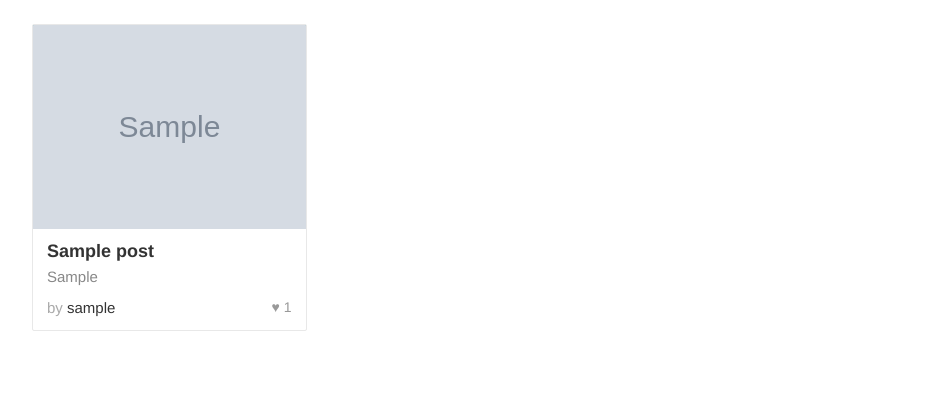
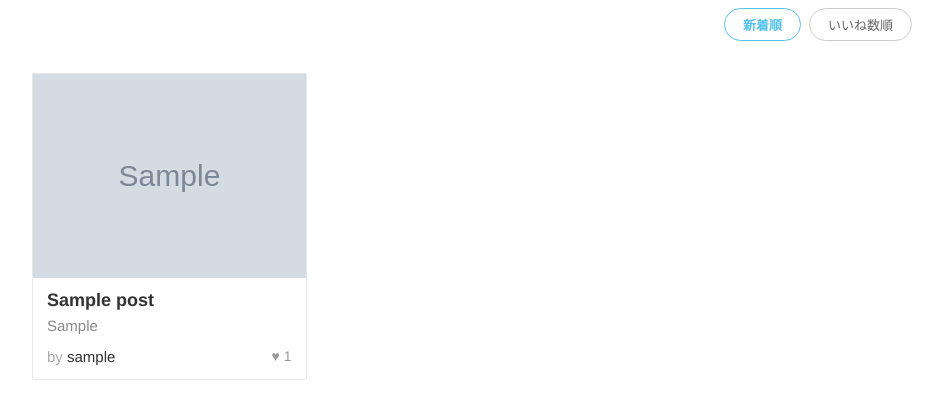
Before and after one commit to ishiitsubasa/protospace-a, a Django app: page / in a window 1280 px wide. Shown: the part 60-480 px from the top of the page, without its empty margins (168-1111 px from the left). Run offline with Django 5.2, Linux system fonts and the light colour scheme; tables that the repository leaves empty hold one stand-in row (values such as "Sample post"); grey boxes marked "Sample" are stand-in pictures.

Commit message:
いいね数で並べ替え機能

```diff
--- a/posts/views.py
+++ b/posts/views.py
@@ -2,6 +2,10 @@ from django.shortcuts import render, redirect, get_object_or_404
 from django.views.generic import CreateView, UpdateView, ListView, DetailView, DeleteView
 from django.urls import reverse_lazy
 from .models import Post, Like
+from django.db import models
+from django.db.models import Count, Q
+from django.utils import timezone
+from datetime import timedelta
 from django.views.generic.edit import FormMixin
 from comments.forms import CommentForm
 from comments.models import Comment
@@ -16,15 +20,38 @@ class IndexView(ListView):
   model = Post
   template_name = 'posts/index.html'
   context_object_name = 'posts'
-  ordering = '-created_at'
+
+  def get_queryset(self):
+    sort = self.request.GET.get('sort', 'new')
+    qs = Post.objects.all()
+    if sort == 'likes':
+      qs = qs.annotate(like_count=models.Count('likes')).order_by('-like_count', '-created_at')
+    else:
+      qs = qs.order_by('-created_at')
+    return qs
 
   def get_context_data(self, **kwargs):
     context = super().get_context_data(**kwargs)
+    sort = self.request.GET.get('sort', 'new')
+    context['current_sort'] = sort
     if self.request.user.is_authenticated:
       liked_ids = set(Like.objects.filter(user=self.request.user).values_list('post_id', flat=True))
       context['liked_post_ids'] = liked_ids
     else:
       context['liked_post_ids'] = set()
+    if sort == 'new':
+      two_weeks_ago = timezone.now() - timedelta(weeks=2)
+      trending = (
+        Post.objects
+        .annotate(recent_likes=Count('likes', filter=Q(likes__created_at__gte=two_weeks_ago)))
+        .filter(recent_likes__gt=0)
+        .order_by('-recent_likes', '-created_at')[:3]
+      )
+      context['trending_posts'] = list(trending)
+      context['trending_ids'] = {p.pk for p in context['trending_posts']}
+    else:
+      context['trending_posts'] = []
+      context['trending_ids'] = set()
     return context
 
 class PostDetailView(DetailView):
--- a/static/css/style.css
+++ b/static/css/style.css
@@ -572,3 +572,68 @@ footer p {
   font-size: 21px;
   gap: 6px;
 }
+
+/* Subheader bar */
+.subheader-bar-wrap {
+  background-color: #fff;
+}
+
+.subheader-bar {
+  display: flex;
+  align-items: center;
+  justify-content: space-between;
+  max-width: 960px;
+  margin: 0 auto;
+  padding: 8px 40px;
+}
+
+.subheader-bar .greeting {
+  margin: 0;
+  padding: 0;
+}
+
+/* Sort bar */
+.sort-bar {
+  display: flex;
+  gap: 8px;
+}
+
+.sort-btn {
+  padding: 6px 18px;
+  border: 1.5px solid #ccc;
+  border-radius: 20px;
+  font-size: 13px;
+  color: #666;
+  text-decoration: none;
+  transition: border-color 0.2s, color 0.2s;
+}
+
+.sort-btn:hover {
+  border-color: #57C3E9;
+  color: #57C3E9;
+}
+
+.sort-btn--active {
+  border-color: #57C3E9;
+  color: #57C3E9;
+  font-weight: bold;
+}
+
+/* Trending section */
+.trending-section {
+  padding: 24px 24px 0;
+  max-width: 960px;
+  margin: 0 auto;
+}
+
+.trending-section__title {
+  font-size: 15px;
+  font-weight: bold;
+  color: #333;
+  margin-bottom: 12px;
+  letter-spacing: 0.03em;
+}
+
+.trending-section + .contents {
+  margin-top: 32px;
+}
--- a/templates/base.html
+++ b/templates/base.html
@@ -29,6 +29,7 @@
       {% endif %}
     </div>
   </header>
+  {% block subheader %}{% endblock %}
   <main>{% block content %}{% endblock content %}</main>
 
   <footer>
--- a/templates/posts/index.html
+++ b/templates/posts/index.html
@@ -1,12 +1,36 @@
 {% extends 'base.html' %}
 {% load static %}
+
+{% block subheader %}
+<div class="subheader-bar-wrap">
+  <div class="subheader-bar">
+    {% if user.is_authenticated %}
+    <p class="greeting">こんにちは、<a href="{% url 'users:mypage' user.pk %}">{{ user.nickname }}さん</a></p>
+    {% else %}
+    <span></span>
+    {% endif %}
+    <div class="sort-bar">
+      <a href="?sort=new" class="sort-btn {% if current_sort == 'new' %}sort-btn--active{% endif %}">新着順</a>
+      <a href="?sort=likes" class="sort-btn {% if current_sort == 'likes' %}sort-btn--active{% endif %}">いいね数順</a>
+    </div>
+  </div>
+</div>
+{% endblock %}
+
 {% block content %}
 
-{% if user.is_authenticated %}
-<p class="greeting">こんにちは、<a class='' href="{% url 'users:mypage' user.pk %}">{{ user.nickname }}さん</a></p>
+{% if trending_posts %}
+<div class="trending-section">
+  <h2 class="trending-section__title">&#127894;&#65039; 2週間の人気プロトタイプ</h2>
+  <div class="contents row">
+    {% with posts=trending_posts %}
+    {% include "posts/_post_list.html" %}
+    {% endwith %}
+  </div>
+</div>
 {% endif %}
 
 <div class="contents row">
-{% include "posts/_post_list.html" %}
+  {% include "posts/_post_list_filtered.html" %}
 </div>
 {% endblock %}
```
Also changed, not shown: templates/posts/_post_list_filtered.html (added, +34 -0 lines).
